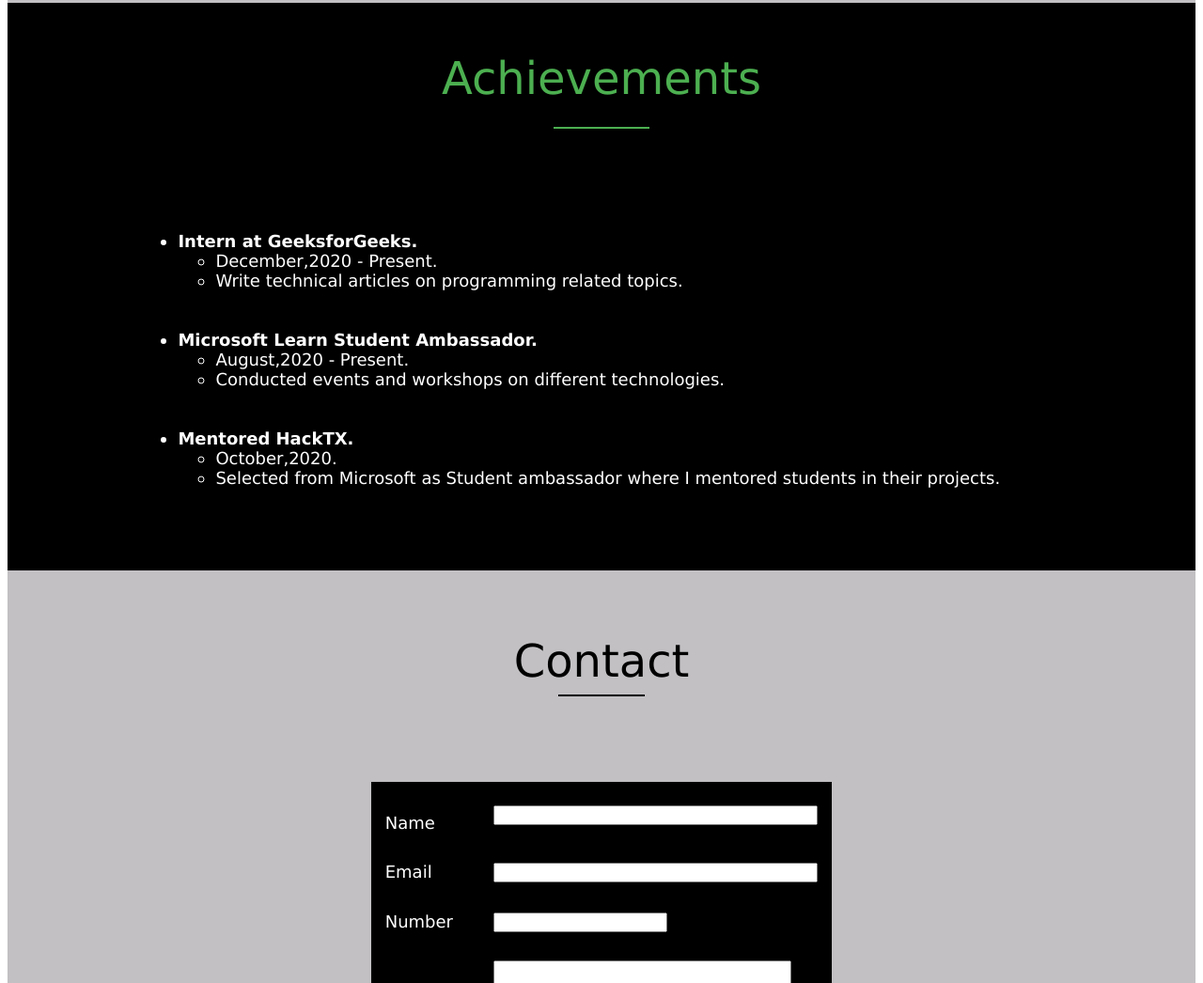
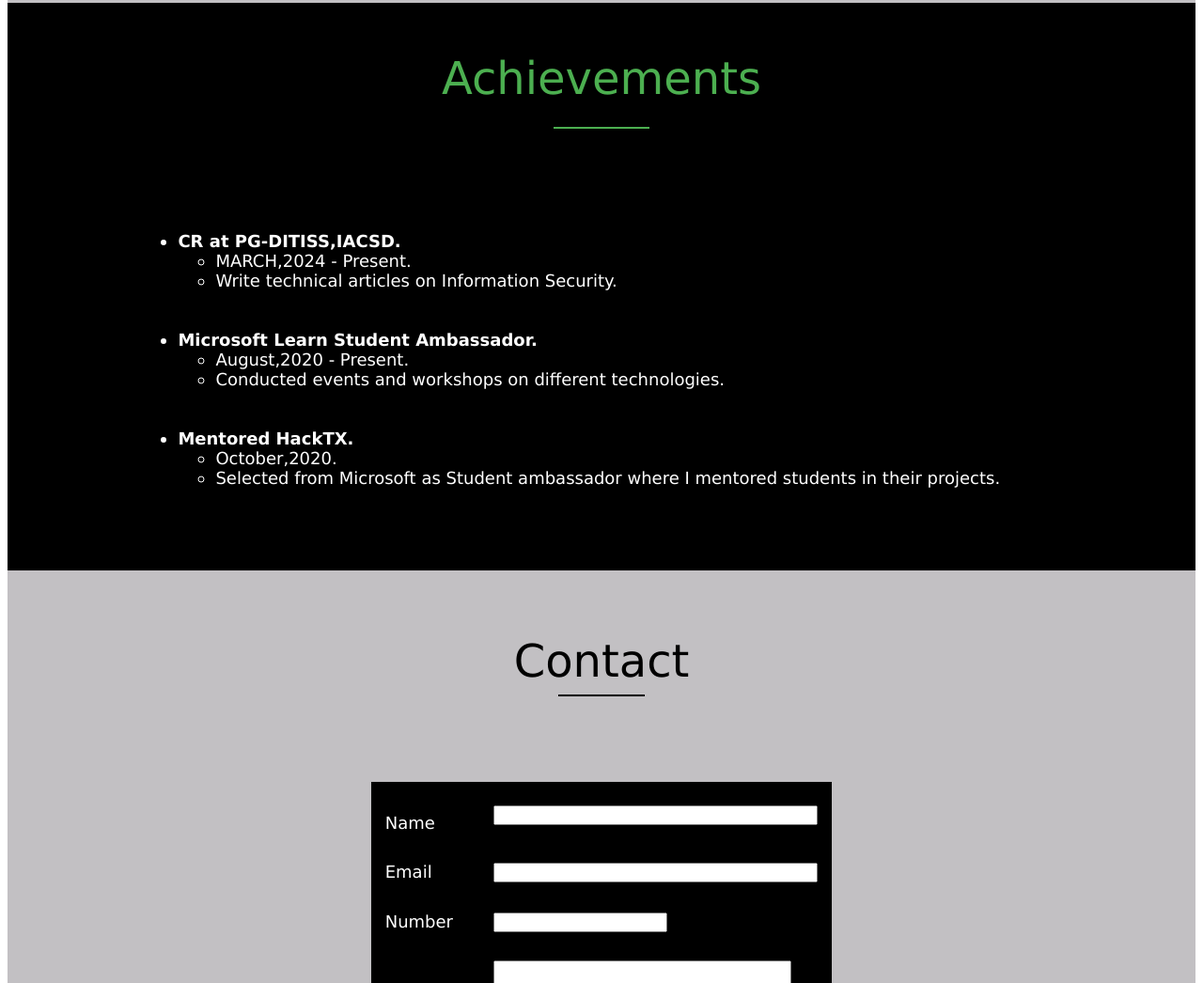
Before and after one commit to HusbaanAttar/iacsd, a plain HTML site: page index.html in a window 1280 px wide. Shown: the part 2027-3073 px from the top of the page at 94% size. Drawn offline with Linux system fonts and the light colour scheme.

Commit message:
first commit

```diff
--- a/index.html
+++ b/index.html
@@ -396,14 +396,14 @@
 							<font face="Verdana" size="4" color="white">
 								<ul>
 									<li>
-										<b>Intern at GeeksforGeeks.</b>
+										<b>CR at PG-DITISS,IACSD.</b>
 										<ul>
 											<li>
-												December,2020 - Present.
+												MARCH,2024 - Present.
 											</li>
 											<li>
 												Write technical articles
-												on programming related topics.
+												on Information Security.
 											</li>
 										</ul>
 									</li>
```
